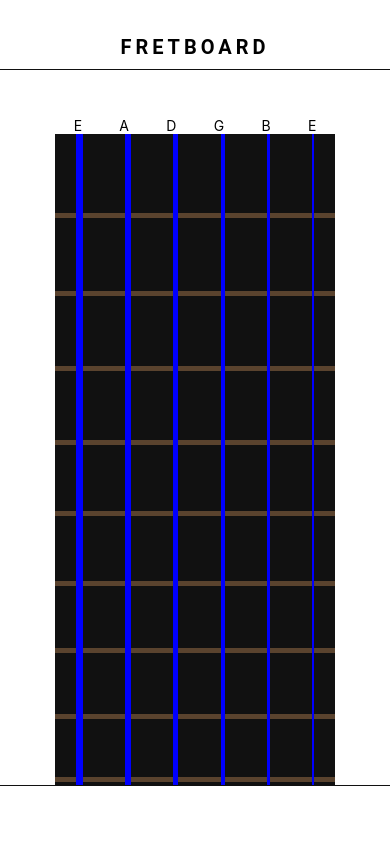
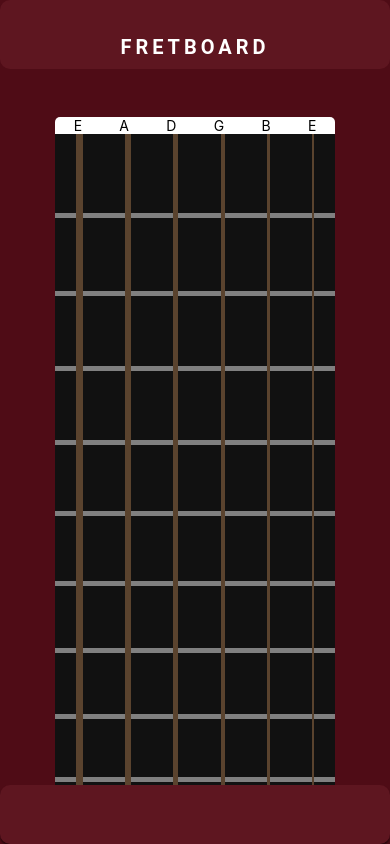
Before and after one commit to chrisreylo73/FRETBOARD, a React Native app: screen / in a window 390 px wide. Built offline with nearby package versions, Linux system fonts and the light colour scheme.

Commit message:
color scheme coming together

```diff
--- a/App.js
+++ b/App.js
@@ -21,7 +21,7 @@ export default function App() {
 const styles = StyleSheet.create({
 	container: {
 		flex: 1,
-		backgroundColor: "#fff",
+		backgroundColor: "#4f0c16",
 		alignItems: "center",
 		justifyContent: "center",
 	},
--- a/components/Footer.js
+++ b/components/Footer.js
@@ -7,11 +7,7 @@ import { AntDesign } from "@expo/vector-icons";
 // Define the Footer functional component
 const Footer = ({}) => {
 	// Render the Footer component
-	return (
-		<View style={styles.footer}>
-			<View style={styles.separator} />
-		</View>
-	);
+	return <View style={styles.footer}>{/* <View style={styles.separator} /> */}</View>;
 };
 
 // Export the Footer component
@@ -25,7 +21,7 @@ const styles = StyleSheet.create({
 		justifyContent: "space-between",
 		left: 0,
 		right: 0,
-		backgroundColor: "white",
+		backgroundColor: "#5e1620",
 		//zIndex: 10,
 		bottom: 0,
 		height: "7%",
@@ -34,6 +30,7 @@ const styles = StyleSheet.create({
 		shadowOpacity: 0.5,
 		shadowRadius: 2,
 		elevation: 2,
+		borderRadius: 10,
 	},
 	separator: {
 		height: 1,
--- a/components/Fretboard.js
+++ b/components/Fretboard.js
@@ -436,14 +436,14 @@ const styles = StyleSheet.create({
 	string: {
 		width: 6,
 		height: "100%",
-		backgroundColor: "blue",
+		backgroundColor: "#5a432e",
 	},
 	fretBar: {
 		justifyContent: "center",
 		alignItems: "flex-start",
 		width: "100%",
 		height: 5,
-		backgroundColor: "#5a432e",
+		backgroundColor: "#808080",
 	},
 	stringNames: {
 		flexDirection: "row",
--- a/components/Header.js
+++ b/components/Header.js
@@ -14,7 +14,7 @@ const Header = () => {
 				<Text style={styles.title}>FRETBOARD</Text>
 			</View>
 			{/* View for separator line */}
-			<View style={styles.separator} />
+			{/* <View style={styles.separator} /> */}
 		</View>
 	);
 };
@@ -27,11 +27,11 @@ const styles = StyleSheet.create({
 	header: {
 		position: "absolute",
 		width: "100%",
-		borderRadius: 100,
+		borderRadius: 10,
 		alignItems: "center",
 		top: 0,
 		zIndex: 5,
-		backgroundColor: "white",
+		backgroundColor: "#5e1620",
 		// shadowColor: "#000",
 		// shadowOffset: { width: 0, height: 2 },
 		// shadowOpacity: 0.5,
@@ -45,7 +45,7 @@ const styles = StyleSheet.create({
 		fontWeight: "bold",
 		fontFamily: "Roboto",
 		letterSpacing: 4,
-		color: "black",
+		color: "white",
 		marginBottom: 10,
 	},
 	separator: {
```
